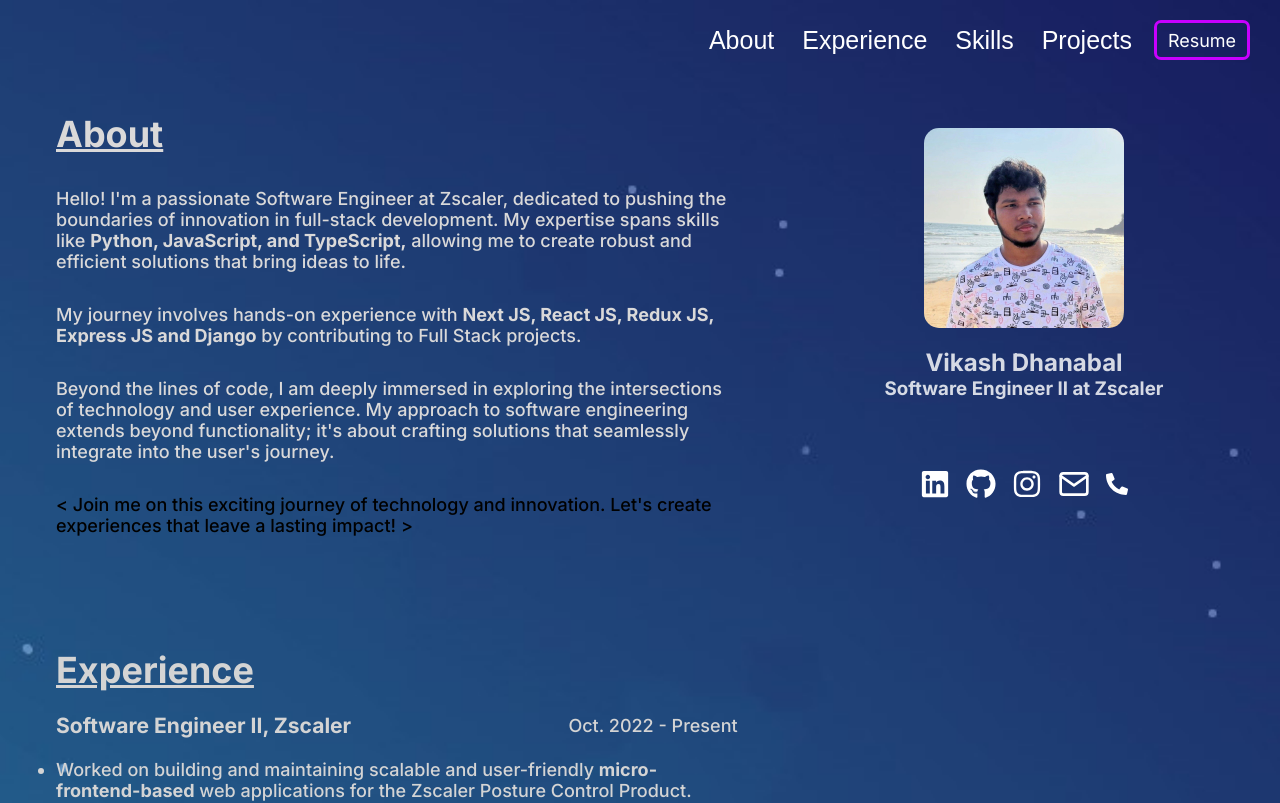
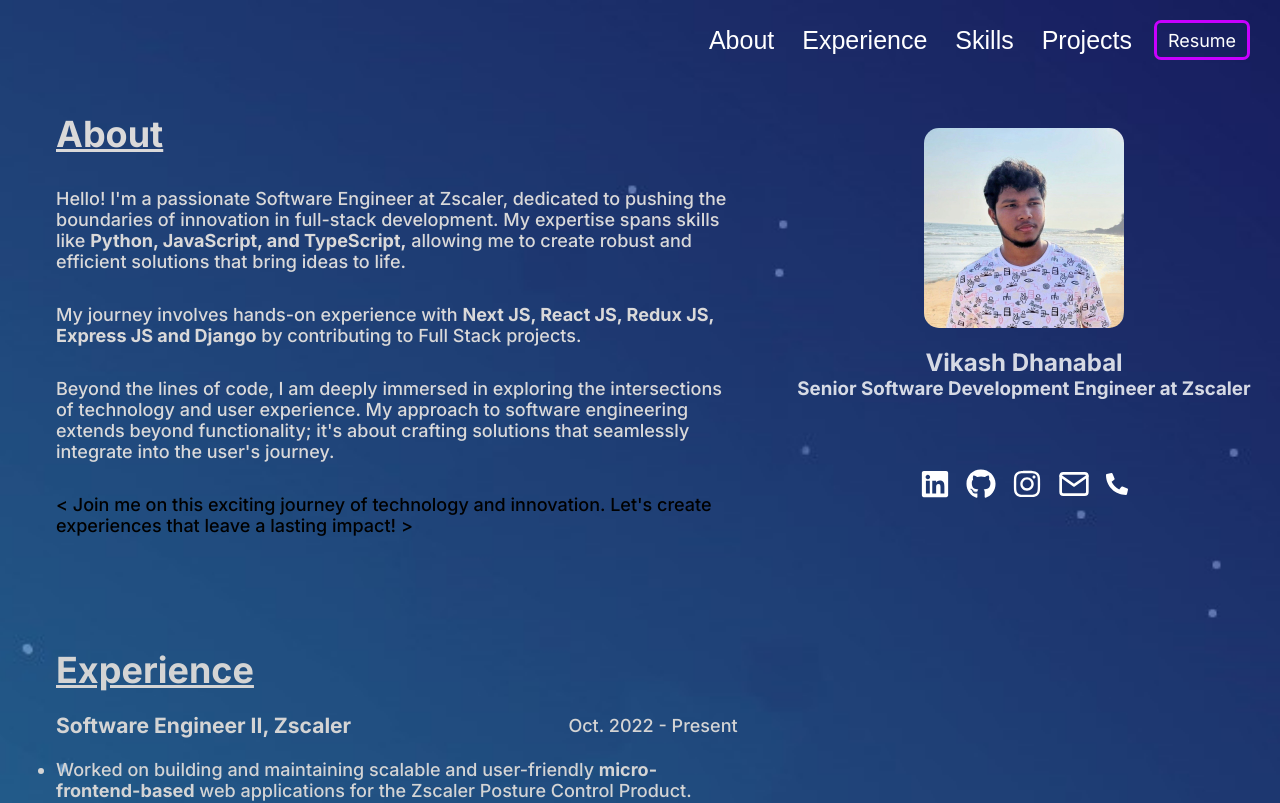
Before and after one commit to vikashd03/Portfolio, a Next.js app: page / in a window 1280 px wide. Shown: the top 803 px of the page. Built offline with nearby package versions, Linux system fonts and the light colour scheme.

Commit message:
Update ProfileSection.tsx

```diff
--- a/src/components/Profile/ProfileSection.tsx
+++ b/src/components/Profile/ProfileSection.tsx
@@ -17,7 +17,7 @@ const ProfileSection = () => {
       />
       <br />
       <h2>Vikash Dhanabal</h2>
-      <h3>Software Engineer II at Zscaler</h3>
+      <h3>Senior Software Development Engineer at Zscaler</h3>
       <br />
       <div className={styles.socialmedia_links}>
         <Link
```
